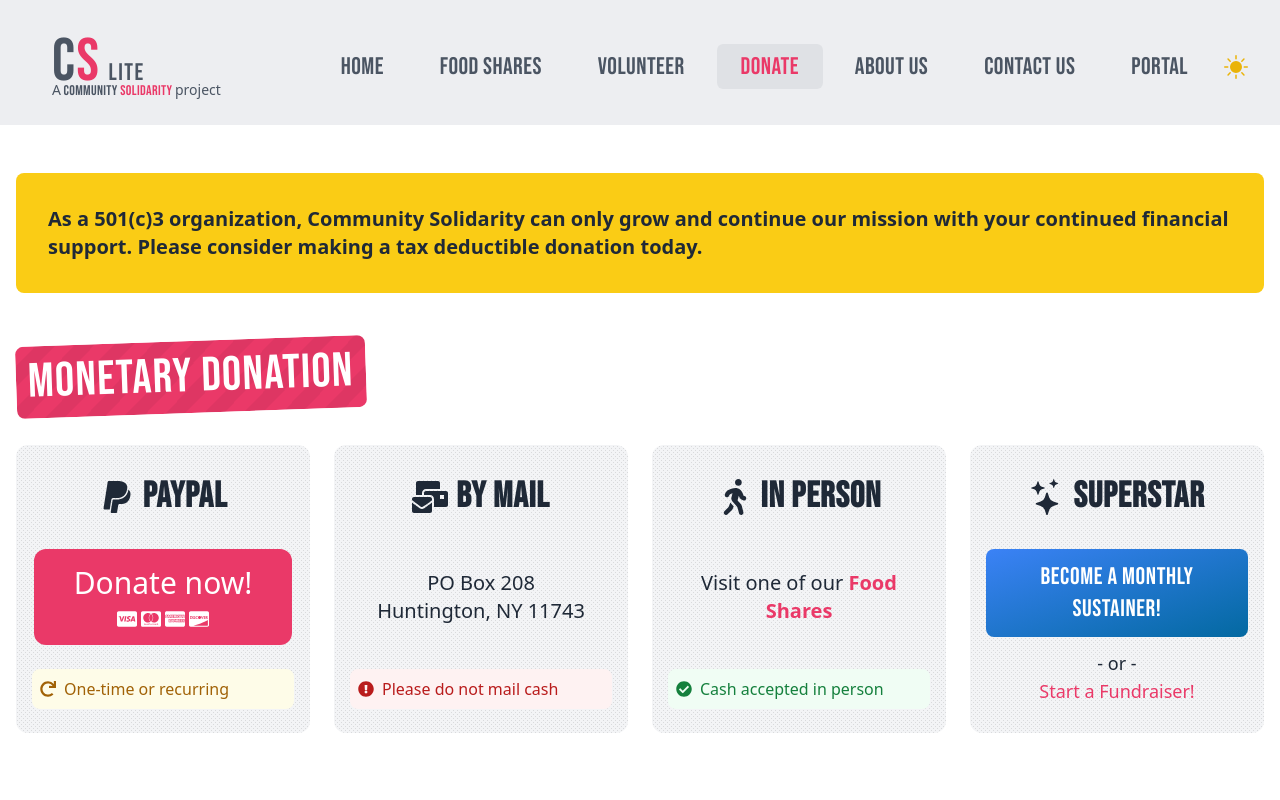
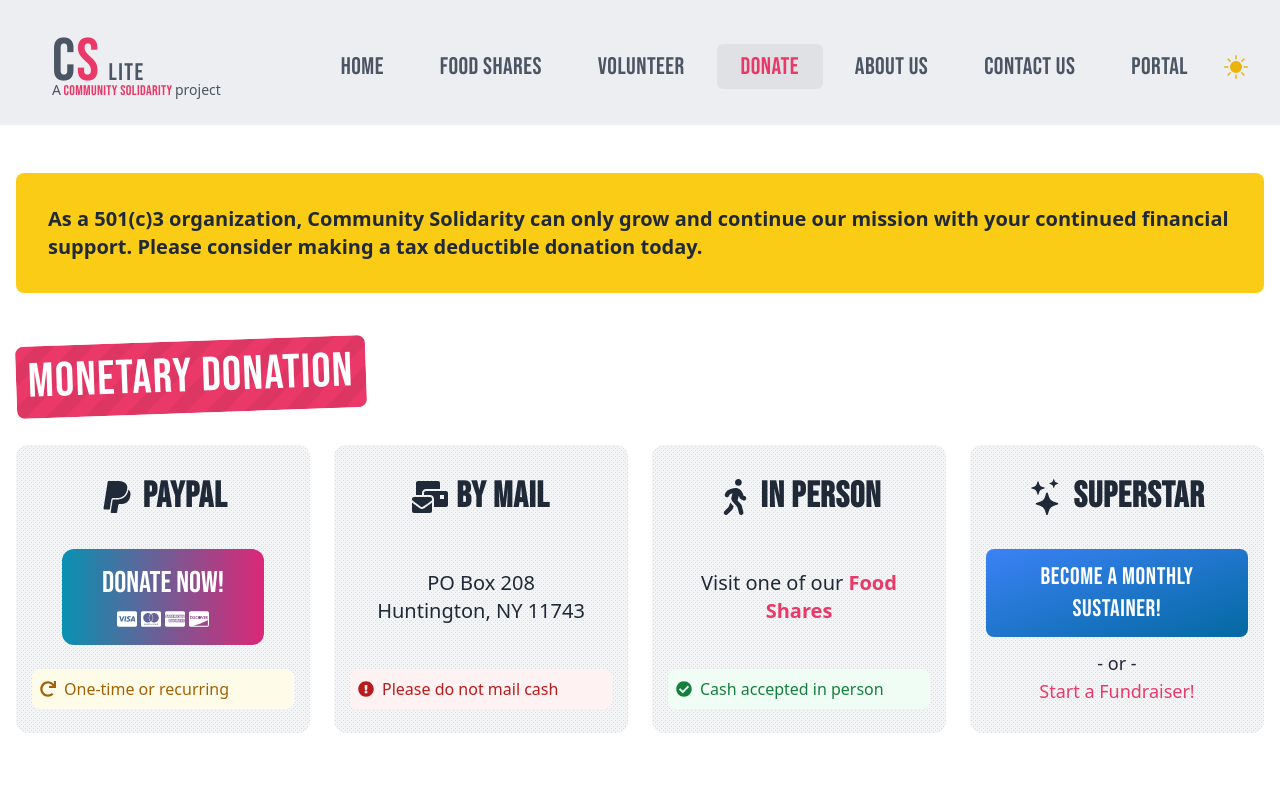
Before and after one commit to just214/cs-lite, a Next.js app: page /donate in a window 1280 px wide. Shown: the top 800 px of the page. Built offline with nearby package versions, Linux system fonts and the light colour scheme; no server answers.

Commit message:
refactor: various small refinements

```diff
--- a/src/components/DonateButton.tsx
+++ b/src/components/DonateButton.tsx
@@ -36,9 +36,12 @@ export const DonateButton = () => (
       <input name="currency_code" type="hidden" value="USD" />
     </div>
 
-    <button type="submit" className="bg-cs-pink text-white rounded-xl p-4">
+    <button
+      type="submit"
+      className="bg-gradient-to-r from-cyan-600 to-pink-600 text-white rounded-xl p-4"
+    >
       <div className="mx-6 flex flex-col items-center gap-2 justify-center">
-        <span className="text-3xl">Donate now!</span>
+        <span className="text-3xl font-display">Donate now!</span>
         <div className="items-center gap-1 flex text-xl">
           <FaCcVisa /> <FaCcMastercard /> <FaCcAmex />
           <FaCcDiscover />
--- a/src/components/Header.tsx
+++ b/src/components/Header.tsx
@@ -18,8 +18,11 @@ export const Header = () => {
               </p>
               <p className="text-[10px] xl:text-sm text-alt -mt-4 md:-mt-3">
                 <span className="font-sans">A</span>
-                <span className="display-text"> COMMUNITY </span>
-                <span className="text-cs-pink display-text">SOLIDARITY </span>
+                <span className="display-text text-cs-pink">
+                  {" "}
+                  COMMUNITY SOLIDARITY{" "}
+                </span>
+
                 <span className="font-sans">project</span>
               </p>
             </div>
--- a/src/constants/baseUrl.ts
+++ b/src/constants/baseUrl.ts
@@ -1,4 +1,6 @@
+import { NODE_ENV } from "utils/env";
+
 export const baseUrl =
-  process.env.NODE_ENV === "production"
+  NODE_ENV === "production"
     ? "https://cs-lite.vercel.app"
     : "http://localhost:3000";
--- a/src/utils/airtable-api.tsx
+++ b/src/utils/airtable-api.tsx
@@ -2,9 +2,9 @@ import Airtable from "airtable";
 import { NextApiRequest, NextApiResponse } from "next";
 
 import { AirTableFoodShare } from "types";
-const base = new Airtable({ apiKey: process.env.AIRTABLE_TOKEN }).base(
-  process.env.AIRTABLE_BASE_ID!
-);
+import { AIRTABLE_BASE_ID, AIRTABLE_TOKEN } from "utils/env";
+
+const base = new Airtable({ apiKey: AIRTABLE_TOKEN }).base(AIRTABLE_BASE_ID);
 
 export async function fetchFoodShares(): Promise<AirTableFoodShare[]> {
   const results: AirTableFoodShare[] = [];
--- a/tsconfig.json
+++ b/tsconfig.json
@@ -31,7 +31,7 @@
     "**/*.ts",
     "**/*.tsx",
     ".next/types/**/*.ts",
-    "src/scripts/fetch-cloudinary-resources.ts"
+    "src/cloudinary/fetch-cloudinary-resources.ts"
   ],
   "exclude": [
     "node_modules"
```
